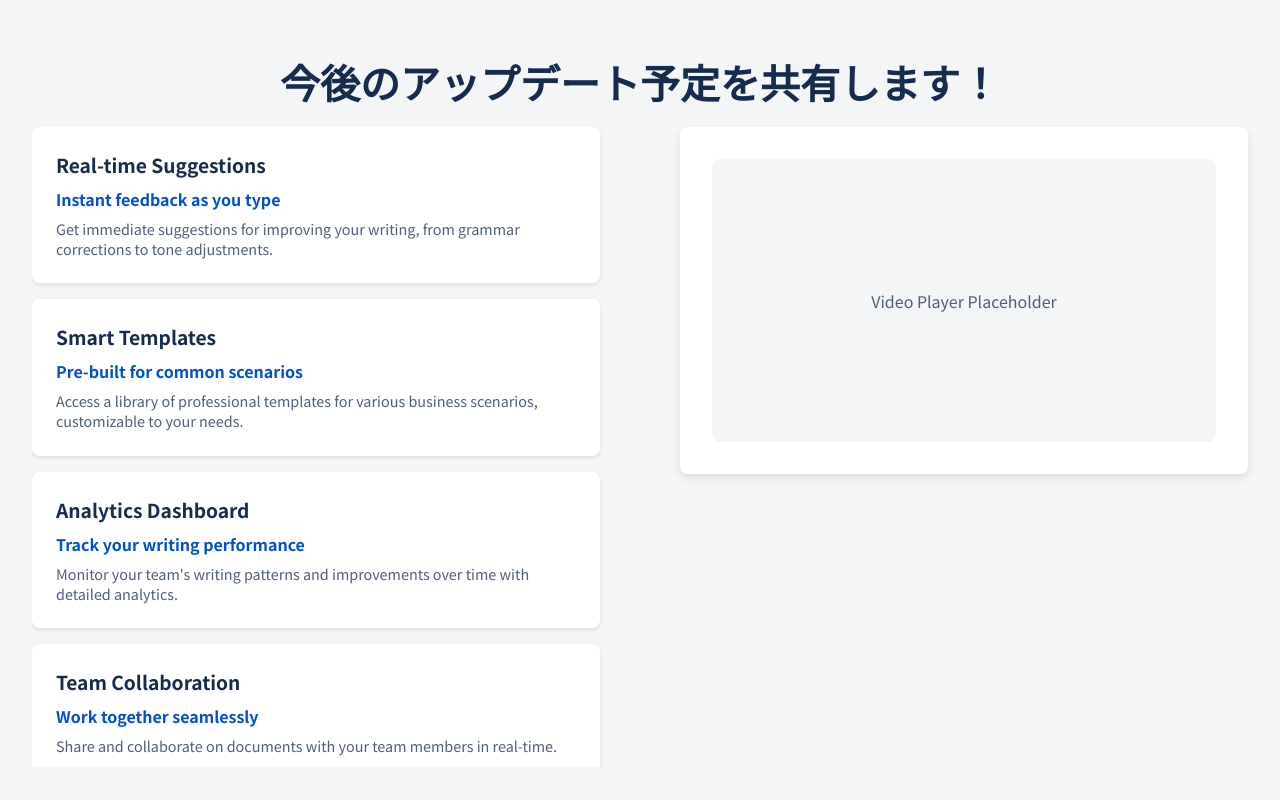
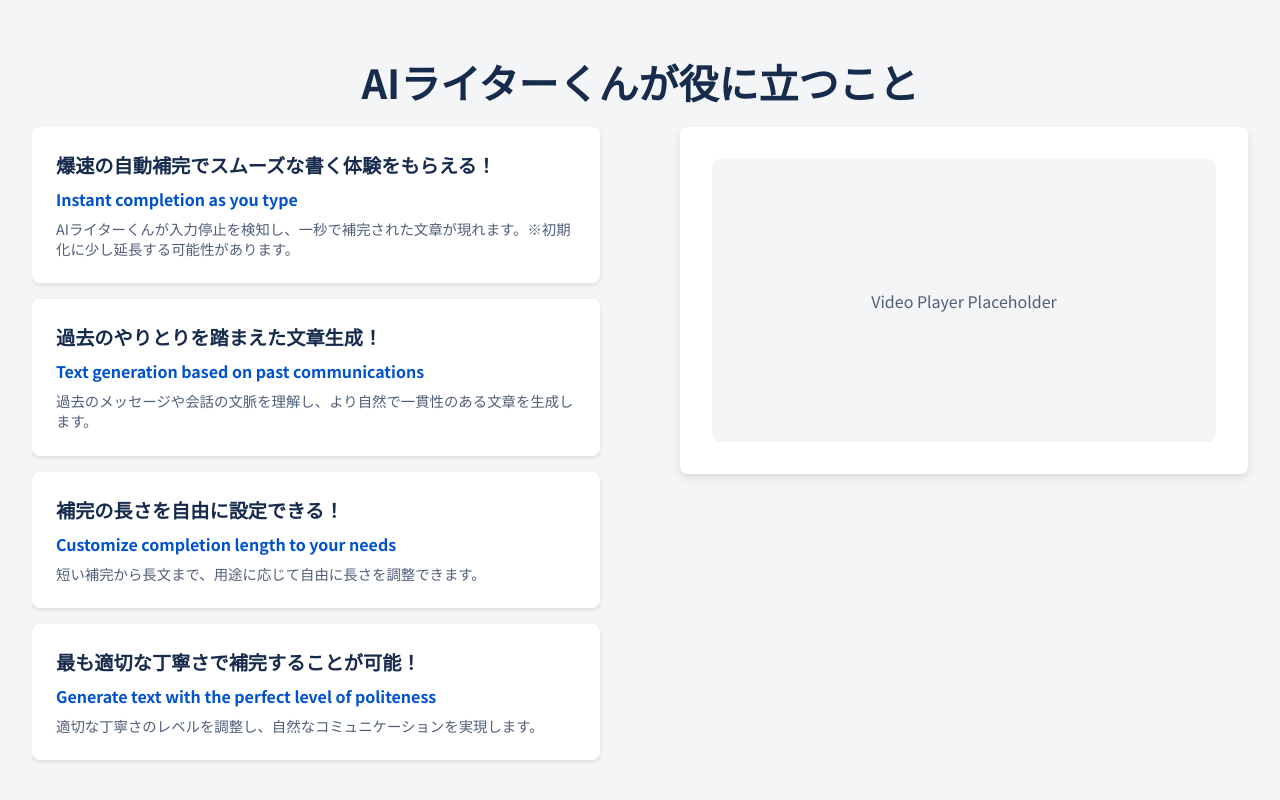
Before and after one commit to zyunulaan/lppage, a Next.js app: page / in a window 1280 px wide. Shown: the part 2280-3080 px from the top of the page. Built offline with nearby package versions, Linux system fonts and the light colour scheme.

Commit message:
finalized ver

```diff
--- a/src/app/page.js
+++ b/src/app/page.js
@@ -33,7 +33,7 @@ export default function Home() {
 
         // If we're at the top and scrolling up, or at the bottom and scrolling down,
         // allow the main page to scroll
-        if ((isAtTop && e.deltaY < 0) || (isAtBottom && e.deltaY > 0)) {
+        if ((isAtTop) || (isAtBottom && e.deltaY > 0)) {
           return;
         }
 
--- a/src/components/FAQ.js
+++ b/src/components/FAQ.js
@@ -1,16 +1,16 @@
 export default function FAQ() {
   const faqs = [
     {
-      question: "How does the AI writing assistant work?",
-      answer: "Our AI writing assistant uses advanced natural language processing to analyze your text in real-time. It provides suggestions for grammar, style, tone, and clarity while maintaining your unique voice. The system learns from your preferences and adapts to your writing style over time."
+      question: "AIライターくんは完全無料ですか？",
+      answer: "現在は完全無料ですので、各ユーザーが補完を利用する制限を設けております。新機能の実装と伴い、サブスクリプションでより高い性能を提供することをご期待ください。"
     },
     {
-      question: "Is my content secure and private?",
-      answer: "Yes, we take data security very seriously. All content is encrypted in transit and at rest. We never share your content with third parties, and our enterprise-grade security measures ensure your data remains confidential and protected at all times."
+      question: "個人情報を利用方針は？",
+      answer: "AIライターくんは、個人情報・プライバシーを重視しております。詳細について、こちら<利用規約リンク>でご確認お願いします。"
     },
     {
-      question: "Can I integrate this with my existing tools?",
-      answer: "Absolutely! Our platform offers seamless integration with popular email clients, content management systems, and productivity tools. We provide APIs and plugins for easy integration, and our team can help you set up custom integrations for your specific needs."
+      question: "APIプラットフォーム、もしくはプラグインにも対応していますか？",
+      answer: "こちらの機能は予定がありますので、ぜひお楽しみください。"
     }
   ];
 
@@ -21,6 +21,7 @@ export default function FAQ() {
     }}>
       <div style={{
         maxWidth: '1200px',
+        textAlign: 'center',
         margin: '0 auto'
       }}>
         <h2 style={{
@@ -29,7 +30,7 @@ export default function FAQ() {
           textAlign: 'center',
           marginBottom: '3rem'
         }}>
-          Frequently Asked Questions
+          FAQ
         </h2>
 
         <div style={{
@@ -37,7 +38,8 @@ export default function FAQ() {
           flexDirection: 'column',
           gap: '2rem',
           maxWidth: '800px',
-          margin: '0 auto'
+          margin: '0 auto 2rem',
+          textAlign: 'left',
         }}>
           {faqs.map((faq, index) => (
             <div
@@ -48,10 +50,6 @@ export default function FAQ() {
                 padding: '2rem',
                 boxShadow: '0 2px 4px rgba(0,0,0,0.1)',
                 transition: 'transform 0.2s ease-in-out',
-                cursor: 'pointer',
-                ':hover': {
-                  transform: 'translateY(-2px)'
-                }
               }}
             >
               <h3 style={{
@@ -71,6 +69,25 @@ export default function FAQ() {
             </div>
           ))}
         </div>
+
+        <button
+            onClick={() => window.location.href = 'https://forms.gle/q8tsXw82Wh6RRhNP6'}
+            style={{
+              background: '#36B37E',
+              background: '#0052CC',
+              border: 'none',
+              padding: '1rem 2rem',
+              fontSize: '1.1rem',
+              borderRadius: '8px',
+              cursor: 'pointer',
+              transition: 'background-color 0.2s',
+              ':hover': {
+                background: '#2E9D6E'
+              }
+            }}
+          >
+            お問い合わせはこちら
+          </button>
       </div>
     </section>
   );
--- a/src/components/Features.js
+++ b/src/components/Features.js
@@ -49,11 +49,6 @@ export default function Features() {
                 background: '#F4F5F7',
                 borderRadius: '8px',
                 transition: 'transform 0.2s, box-shadow 0.2s',
-                cursor: 'pointer',
-                ':hover': {
-                  transform: 'translateY(-5px)',
-                  boxShadow: '0 4px 8px rgba(0,0,0,0.1)'
-                }
               }}
             >
               <div style={{
--- a/src/components/InteractiveDemo.js
+++ b/src/components/InteractiveDemo.js
@@ -1,39 +1,39 @@
 export default function InteractiveDemo() {
   const features = [
     {
-      title: "Real-time Suggestions",
-      subtitle: "Instant feedback as you type",
-      description: "Get immediate suggestions for improving your writing, from grammar corrections to tone adjustments."
+      title: "爆速の自動補完でスムーズな書く体験をもらえる！",
+      subtitle: "Instant completion as you type",
+      description: "AIライターくんが入力停止を検知し、一秒で補完された文章が現れます。※初期化に少し延長する可能性があります。"
     },
     {
-      title: "Smart Templates",
-      subtitle: "Pre-built for common scenarios",
-      description: "Access a library of professional templates for various business scenarios, customizable to your needs."
+      title: "過去のやりとりを踏まえた文章生成！",
+      subtitle: "Text generation based on past communications",
+      description: "過去のメッセージや会話の文脈を理解し、より自然で一貫性のある文章を生成します。"
     },
     {
-      title: "Analytics Dashboard",
-      subtitle: "Track your writing performance",
-      description: "Monitor your team's writing patterns and improvements over time with detailed analytics."
+      title: "補完の長さを自由に設定できる！",
+      subtitle: "Customize completion length to your needs",
+      description: "短い補完から長文まで、用途に応じて自由に長さを調整できます。"
     },
     {
-      title: "Team Collaboration",
-      subtitle: "Work together seamlessly",
-      description: "Share and collaborate on documents with your team members in real-time."
+      title: "最も適切な丁寧さで補完することが可能！",
+      subtitle: "Generate text with the perfect level of politeness",
+      description: "適切な丁寧さのレベルを調整し、自然なコミュニケーションを実現します。"
     },
     {
-      title: "Custom Branding",
-      subtitle: "Maintain brand consistency",
-      description: "Apply your company's style guide automatically to all communications."
+      title: "明確な目的で文章を作成しよう！",
+      subtitle: "Create text with clear purpose and intent",
+      description: "目的に応じて、感謝・説明・確認など、最適な言い回しを選択し、効果的な文章を生成します。"
     },
     {
-      title: "Integration Ready",
-      subtitle: "Works with your tools",
-      description: "Seamlessly integrates with popular email clients and productivity tools."
+      title: "文章の種類を設定し、フォーマットを自動調整！",
+      subtitle: "Configure the most appropriate format based on document type",
+      description: "メール、メッセージ、報告書、議事録など、目的に応じた最適なフォーマットで文章を生成します。"
     },
     {
-      title: "Security First",
-      subtitle: "Enterprise-grade protection",
-      description: "Your data is protected with industry-leading security measures."
+      title: "情報を補充して、トーンをより改善！",
+      subtitle: "Add necessary information to polish the tone",
+      description: "必要な情報を追加することで、より自然で適切なトーンの文章を生成できます。"
     }
   ];
 
@@ -50,7 +50,7 @@ export default function InteractiveDemo() {
       textAlign: 'center',
       marginBottom: '1rem'
     }}>
-      今後のアップデート予定を共有します！
+      AIライターくんが役に立つこと
     </h2>
       <div style={{
         maxWidth: '2400px',
@@ -61,11 +61,11 @@ export default function InteractiveDemo() {
         <div style={{
           flex: 1,
           maxHeight: '80vh',
-          overflowY: 'auto',
+          overflowY: 'scroll',
           paddingRight: '1rem',
           scrollbarWidth: 'none',  // Firefox
           msOverflowStyle: 'none', // IE and Edge
-          '&::-webkit-scrollbar': { // Chrome, Safari, Opera
+          '&::WebkitScrollbar': { // Chrome, Safari, Opera
             display: 'none'
           }
         }}>
```
